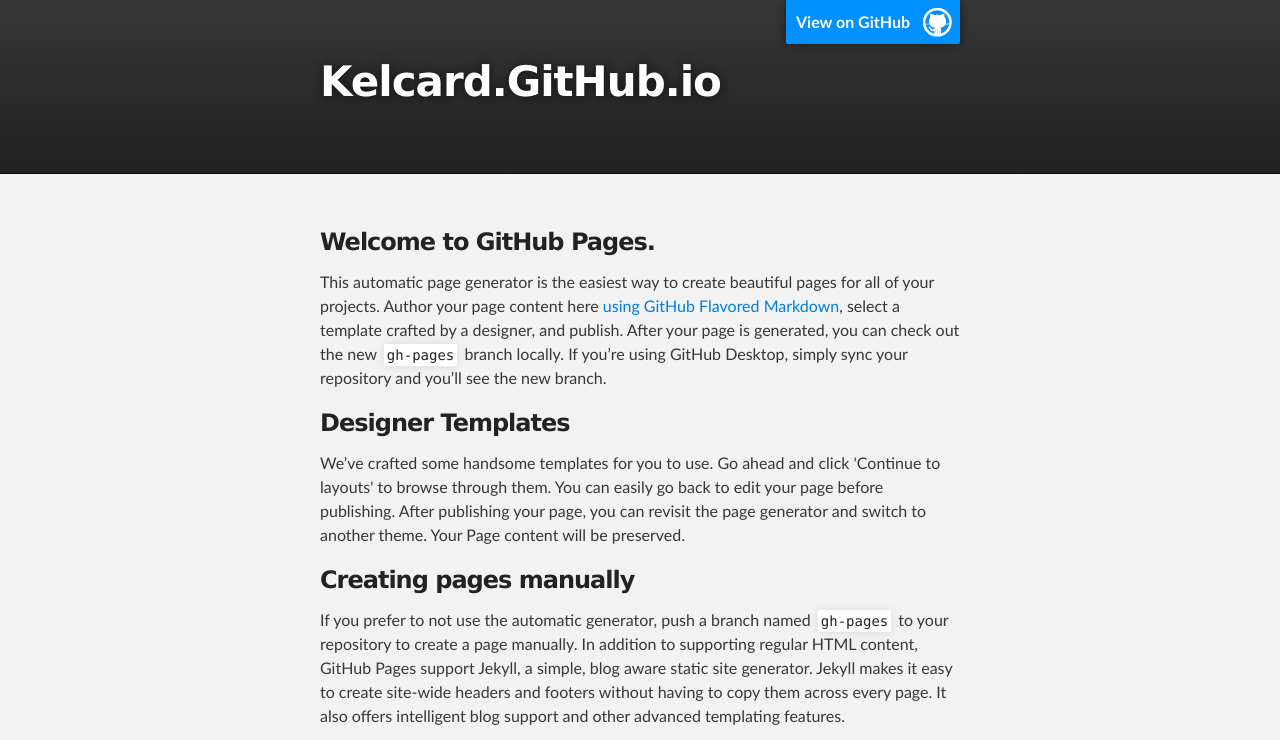
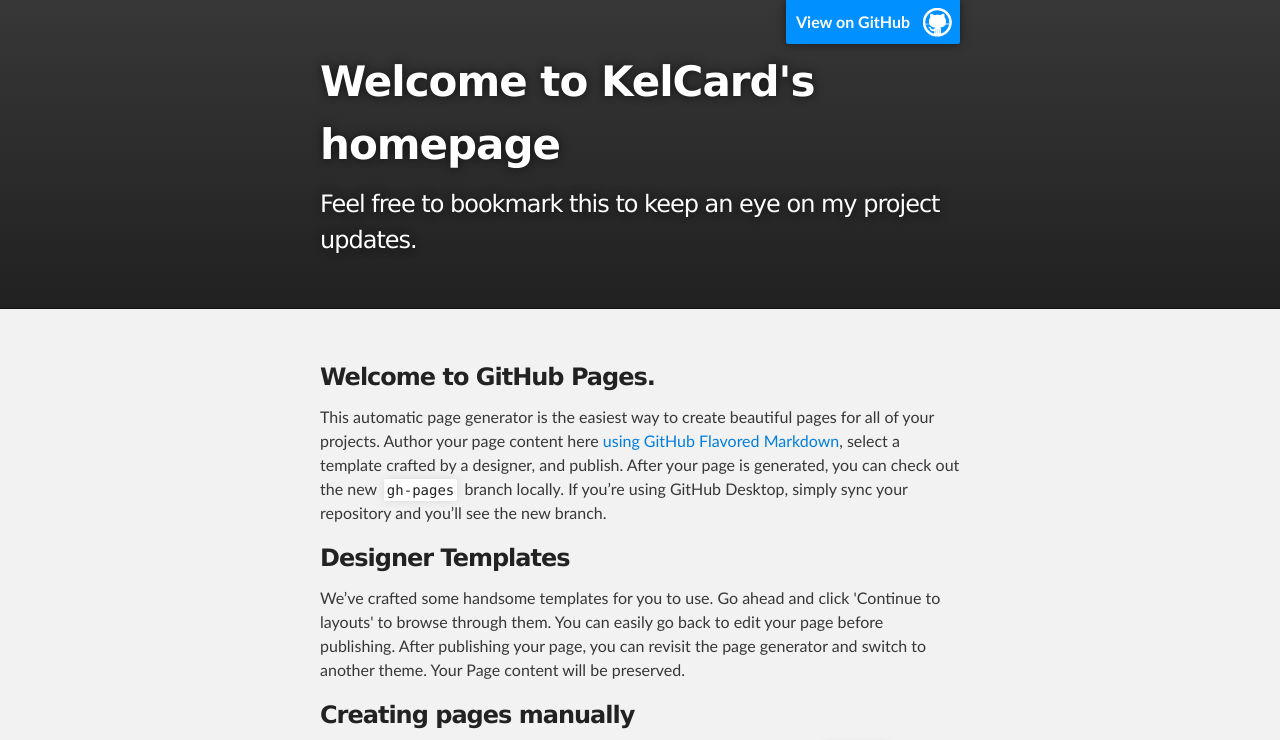
Before and after one commit to KelCard/kelcard.github.io, a plain HTML site: page index.html in a window 1280 px wide. Shown: the top 740 px of the page. Drawn offline with Linux system fonts and the light colour scheme.

Commit message:
Added a friendlier title and tagline

```diff
--- a/index.html
+++ b/index.html
@@ -18,8 +18,8 @@
         <header class="inner">
           <a id="forkme_banner" href="https://github.com/KelCard">View on GitHub</a>
 
-          <h1 id="project_title">Kelcard.GitHub.io</h1>
-          <h2 id="project_tagline"></h2>
+          <h1 id="project_title">Welcome to KelCard's homepage</h1>
+          <h2 id="project_tagline">Feel free to bookmark this to keep an eye on my project updates.</h2>
 
         </header>
     </div>
```
